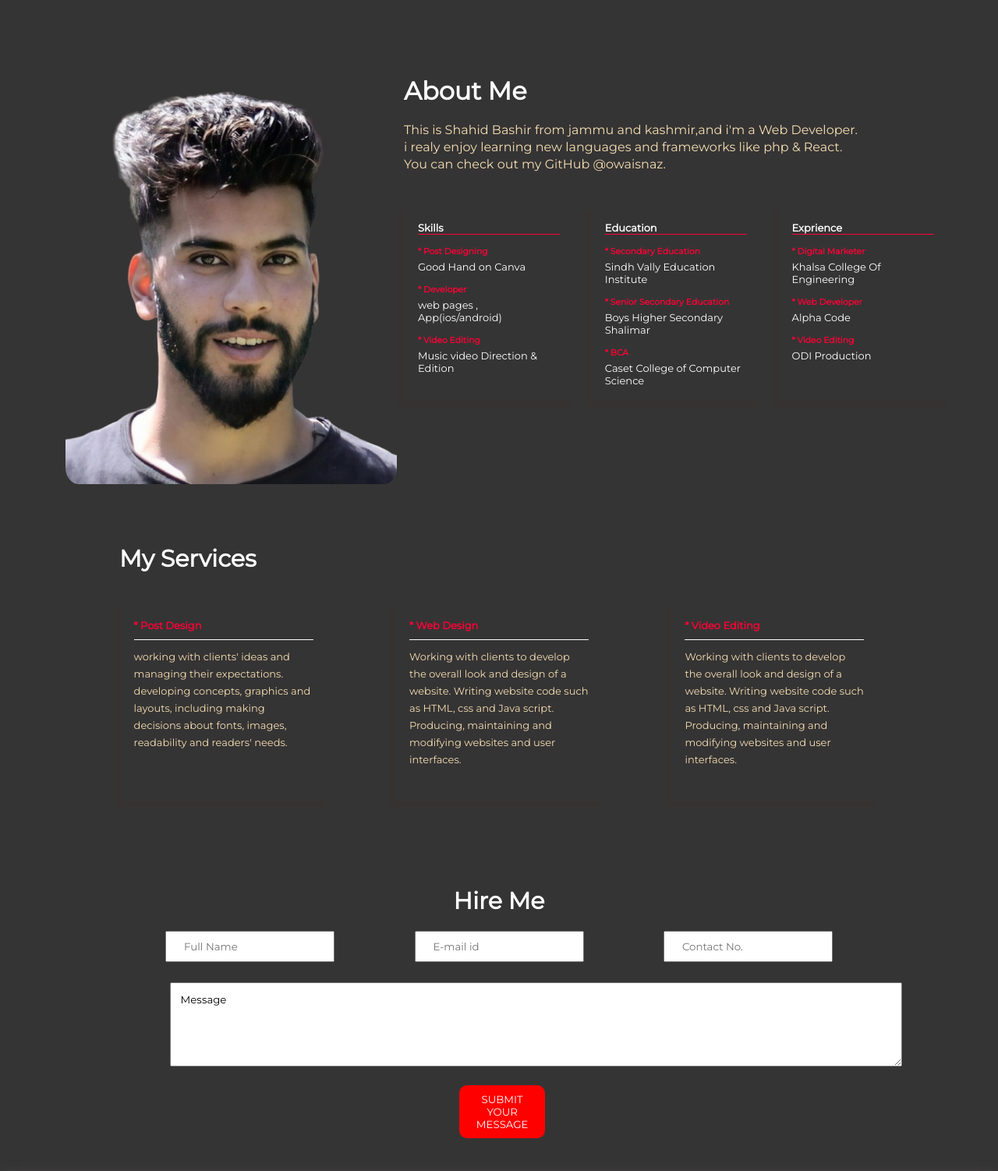
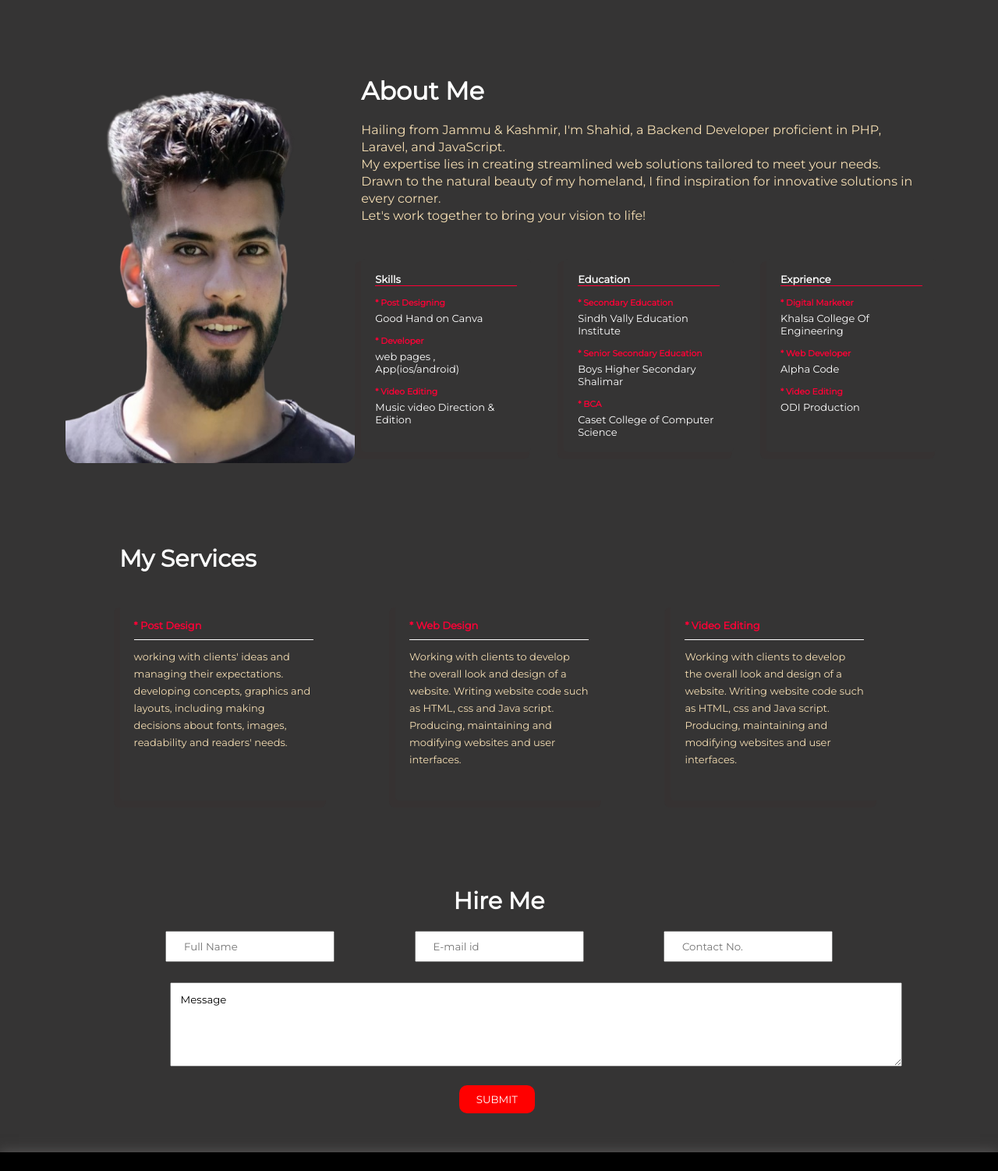
Before and after one commit to rathershahid/Shahid_bashir, a plain HTML site: page index.html in a window 1280 px wide. Shown: the part 844-2346 px from the top of the page at 78% size. Drawn offline with Linux system fonts and the light colour scheme.

Commit message:
modification

```diff
--- a/index.html
+++ b/index.html
@@ -25,10 +25,10 @@
 
         </nav>
         <div class="details">
-            <h1>I am Shahid<span>Bashir</span> </h1>
+            <h1>I am Shahid<span> Bashir</span> </h1>
             <p>This is my official Portfolio website to show all
             <br>my work Exprience in Web Developing</p>
-            <a href="Owais Nazir CV.pdf" target="_blank"> Download Cv</a>
+            <a href="Shahid_Bashir.pdf" target="_blank"> Download Cv</a>
         </div>
         <div class="images">
             <img src="images/redshape.png" class="background">
@@ -43,7 +43,11 @@
                 </div>
                 <div class="col-2">
                     <h1>About Me</h1>
-                    <p>This is Shahid Bashir from jammu and kashmir,and i'm a Web Developer.<br>i realy enjoy learning new languages and frameworks like php & React. <br> You can check out my GitHub @owaisnaz.</p>
+                    <p>Hailing from Jammu & Kashmir, I'm Shahid, a Backend Developer proficient in PHP, Laravel, and JavaScript.<br>
+                        My expertise lies in creating streamlined web solutions tailored to meet your needs.<br>
+                        Drawn to the natural beauty of my homeland, I find inspiration for innovative solutions in every corner.<br>
+                        Let's work together to bring your vision to life!
+                    </p>
                     <div class="abtdetails">
                         <div class="info">
                             <li> Skills </li>
@@ -107,7 +111,7 @@
                 <div class="tabs"><input type="tel" placeholder="Contact No." required></div>
             </div>
             <div class="tabs4"> <textarea id="w3review" name="w3review" rows="5" cols="112">Message</textarea></div>
-            <div class="bt"><button type="Submit">SUBMIT YOUR MESSAGE</button></div>
+            <div class="bt"><button type="Submit">SUBMIT</button></div>
         </div>
     </div>
     <div id="footer">
```
Also changed, not shown: 2 other files.
